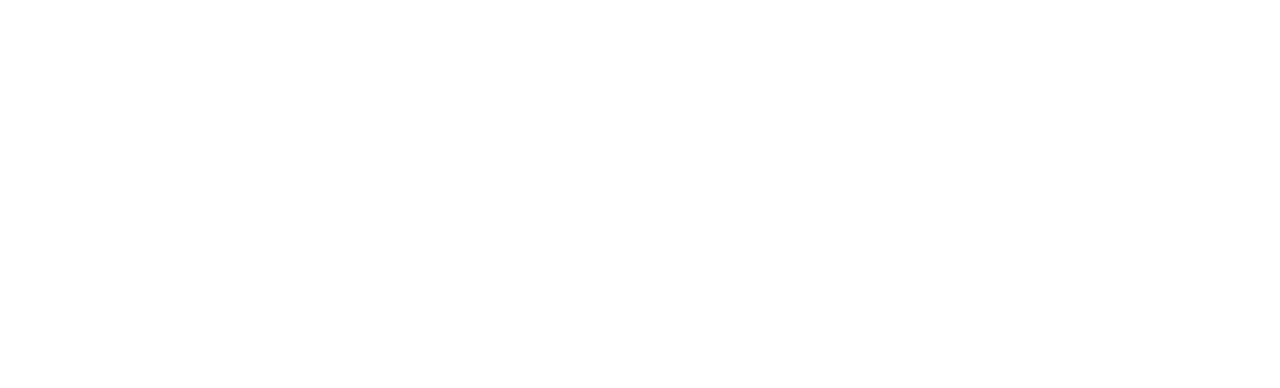
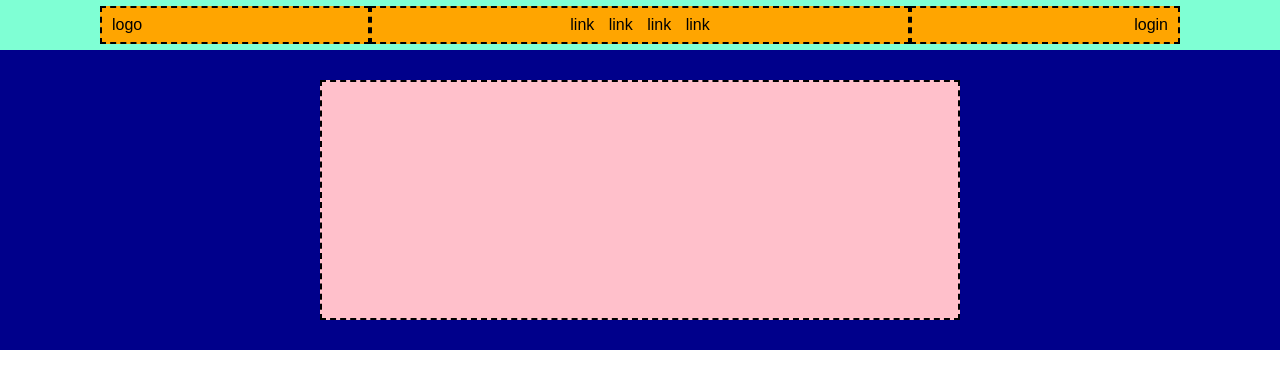
Before and after one commit to carloeusebi/htmlcss-struttura-discord, a plain HTML site: page index.html in a window 1280 px wide. Drawn offline with Linux system fonts and the light colour scheme.

Commit message:
Completed header layout

```diff
--- a/index.html
+++ b/index.html
@@ -5,10 +5,44 @@
     <meta http-equiv="X-UA-Compatible" content="IE=edge">
     <meta name="viewport" content="width=device-width, initial-scale=1.0">
     <title>Discord-like layout</title>
+    <link rel="stylesheet" href="styles/styles.css" type="text/css" >
 </head>
 <body>
-    <header></header>
-    <main></main>
-    <footer></footer>
+
+    <!-- Exersice by
+    CARLO EUSEBI -->
+
+    <!-- I decided to divide the layout in three sections -->
+
+    <!-- Header -->
+    <header>
+        <!-- Azure row bigger than container -->
+        <div class="hder-top flex">
+            <!-- Yellow banner needs flex and has to be contained -->
+            <div class="banner flex container">
+                <div class="border-black flex">logo</div>
+                <nav class="border-black flex">
+                    <ul>
+                        <li>link</li>
+                        <li>link</li>
+                        <li>link</li>
+                        <li>link</li>
+                    </ul>
+                </nav>
+                <div class="border-black flex">login</div>
+            </div>
+        </div>
+        <div class="hder-bottom flex">
+                <div class="hder-abstract border-black"></div>
+        </div>
+    </header>
+
+    <main>
+
+    </main>
+
+    <footer>
+
+    </footer>
 </body>
 </html>
--- a/styles/styles.css
+++ b/styles/styles.css
@@ -6,4 +6,77 @@
     padding: 0;
 }
 
+/* generals */
+
+body{
+    font-family: sans-serif;
+}
+
 /* utilities */
+
+.container{
+    max-width: 1080px;
+    margin: 0 auto;
+}
+
+.flex{
+    display: flex;
+    align-items: center;
+}
+
+.border-black{
+    border: 2px dashed black;
+}
+
+/* header */
+/* top header */
+.hder-top{
+    height: 50px;
+    width: 100%;
+    background-color: aquamarine;
+}
+
+.banner{
+    background-color: orange;
+    height: 75%;
+    width: 100%;
+}
+
+.banner div{
+    height: 100%;
+    flex-basis: 25%;
+    padding: 0 10px;
+}
+
+.banner div:last-of-type{
+    justify-content: flex-end;
+}
+
+.banner nav{
+    height: 100%;
+    flex-grow: 1;
+    justify-content: center;
+}
+
+nav ul{
+    list-style-type: none;
+}
+
+nav li{
+    display: inline;
+    padding: 0 5px;
+}
+
+/* bottom header */
+.hder-bottom{
+    width: 100vw;
+    height: 300px;
+    background-color: darkblue;
+    justify-content: center;
+}
+
+.hder-abstract{
+    height: 80%;
+    width: 50%;
+    background-color: pink;
+}
```
